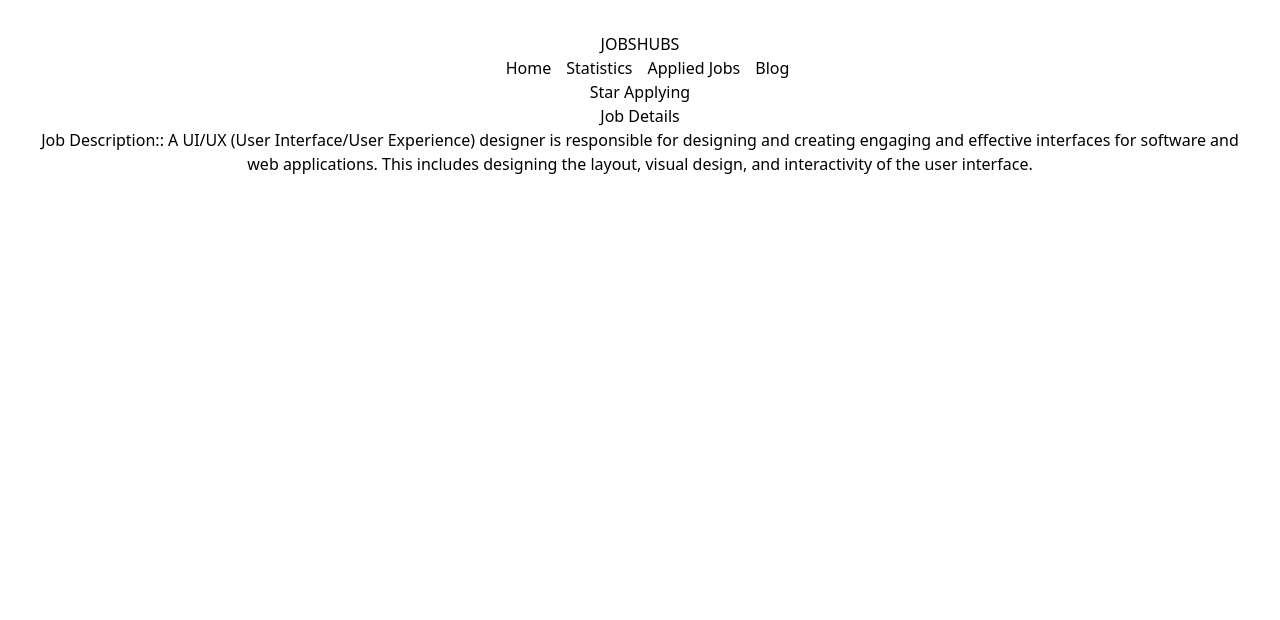
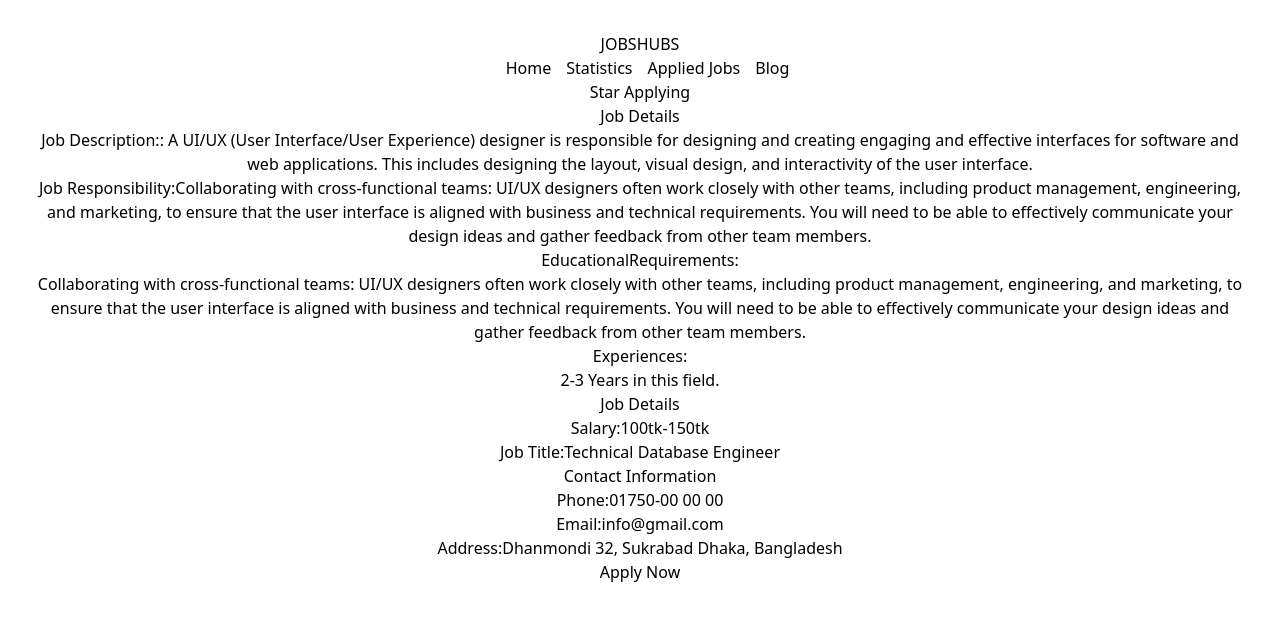
Before and after one commit to rimakhatun3/carrer-hub, a React (Vite) app: page /detail/1 in a window 1280 px wide. Shown: the top 620 px of the page. Built offline with nearby package versions, Linux system fonts and the light colour scheme.

Commit message:
added applied job

```diff
--- a/public/AllData.json
+++ b/public/AllData.json
@@ -22,7 +22,7 @@
     {
     "id": 2,
     "companyLogo": "https://i.ibb.co/b64jMDs/Group-10021.png",
-    "companyName": "Netflix",
+    "companyName": "AIRBND LLC",
     "jobTitle":"Senior Product Designer",
     "remote" :"Onsite",
     "location":"Dhaka, Bangladesh",
@@ -39,7 +39,7 @@
     {
     "id": 3,
     "companyLogo": "https://i.ibb.co/Tmzpmpp/netflix-4-1.png",
-    "companyName": "Tesla",
+    "companyName": "netliflix",
     "jobTitle":"Software Enginee",
     "remote" :"Onsite",
     "location":"Dhaka, Bangladesh",
@@ -50,7 +50,7 @@
     {
     "id": 4,
     "companyLogo": "https://i.ibb.co/jV4ngyJ/tesla-9-1.png",
-    "companyName": "Google LLC",
+    "companyName": "TESLA",
     "jobTitle":"Technical Database Engineer",
     "remote" :"remote",
     "location":"Dhaka, Bangladesh",
@@ -101,7 +101,7 @@
     {
     "id": 7,
     "companyLogo": "https://i.ibb.co/jV4ngyJ/tesla-9-1.png",
-    "companyName": "Google LLC",
+    "companyName": "TESLA",
     "jobTitle":"Technical Database Engineer",
     "remote" :"Onsite",
     "location":"Dhaka, Bangladesh",
--- /dev/null
+++ b/src/Components/AppliedJob/AppliedJob.jsx
@@ -0,0 +1,26 @@
+import React from 'react';
+import { getShoppingCart } from '../../utilitis/fakaDb';
+import { useLoaderData } from 'react-router-dom';
+import ApplyJob from '../ApplyJob/ApplyJob';
+
+const AppliedJob = () => {
+    const CartData= useLoaderData()
+    let newCart = []
+    const cart = getShoppingCart()
+    for(const id in cart){
+
+        const findData = CartData.find(data=>data.id==id)
+    if(findData){
+        newCart.push(findData)
+    }
+    console.log(newCart)
+}
+    return (
+        <div>
+            <h1 className='text-xl font-bold bg-slate-50 py-14 '>Applied Jobs</h1>
+           <div> {newCart.map(data=><ApplyJob key={data.id} data={data}></ApplyJob>)}</div>
+        </div>
+    );
+};
+
+export default AppliedJob;
--- /dev/null
+++ b/src/Components/ApplyJob/ApplyJob.jsx
@@ -0,0 +1,33 @@
+import React from 'react';
+import { FontAwesomeIcon } from '@fortawesome/react-fontawesome'
+  import { faLocationPin,faCheck } from '@fortawesome/free-solid-svg-icons'
+  import { Link } from 'react-router-dom';
+const ApplyJob = ({data}) => {
+    console.log(data)
+    const {companyLogo,jobTitle,location,salary,remote,fullTime,companyName,id} = data
+    return (
+        <div>
+            <div className='lg:flex justify-between items-center my-10 border rounded-md py-6 px-6'>
+               <div className='flex gap-5' >
+               <img className='border px-12 rounded-lg bg-slate-200  py-24' src={companyLogo} alt="" />
+                <div>
+                    <h1 className='text-xl font-bold'>{jobTitle}</h1>
+                    <p>{companyName}</p>
+                    <div className='flex gap-3 my-5'>
+               <button className='border py-2 px-5 text-blue-800'>{remote}</button>
+               <button className='border py-2 px-7 text-blue-800'>{fullTime}</button>
+            </div>
+            <div className='flex gap-3 my-4 '>
+                <p><FontAwesomeIcon icon={faLocationPin} /> {location}</p>
+                <p> <FontAwesomeIcon icon={faCheck} /> {salary}</p>
+            </div>
+                </div>
+               </div>
+               <Link to={`/detail/${id}`}><button className='py-3 px-6 bg-teal-500 rounded-md'>View Details</button></Link>
+            </div>
+
+        </div>
+    );
+};
+
+export default ApplyJob;
--- a/src/Components/ViewDetails/ViewDetails.jsx
+++ b/src/Components/ViewDetails/ViewDetails.jsx
@@ -1,10 +1,13 @@
 import React, { useEffect, useState } from 'react';
 import { useLoaderData, useParams } from 'react-router-dom';
+import { addToDb } from '../../utilitis/fakaDb';
 
 const ViewDetails = () => {
     const [items,setItems] = useState({})
     const id = useParams()
     const details = useLoaderData()
+    const [cart,setCart] = useState([])
+    console.log(cart)
 
     useEffect(()=>{
 
@@ -13,16 +16,51 @@ const ViewDetails = () => {
             setItems(findData)
         }
     },[])
-console.log(items)
+    const addToCart =(product)=>{
+        let newCart = [];
+        // const newCart = [...cart, product];
+        // if product doesn't exist in the cart, then set quantity = 1
+        // if exist update quantity by 1
+        const exists = cart.find(pd => pd.id === product.id);
+        if (!exists) {
+            product.quantity = 1;
+            newCart = [...cart, product]
+        }
+        else {
+            exists.quantity = exists.quantity + 1;
+            const remaining = cart.filter(pd => pd.id !== product.id);
+            newCart = [...remaining, exists];
+        }
+
+        setCart(newCart)
+        addToDb(product.id);
+        console.log(cart)
+    }
+// console.log(items)
     return (
         <div>
             <h1 className='bg-slate-50 text-xl font-bold py-10'>Job Details</h1>
-            <div>
-                <div>
-                    <p><span className='text-xl font-semibold'>Job Description</span>:{items.jobDescription}</p>
+            <div className='grid lg:grid-cols-6 gap-5 mt-10'>
+                <div className='lg:col-span-4'>
+                    <p className='mb-5'><span className='text-xl font-semibold'>Job Description</span>:{items.jobDescription}</p>
+                    <p className='mb-5'><span className='text-xl font-semibold'>Job Responsibility</span>:{items.jobResponsibility}</p>
+                    <p className='text-xl font-semibold  mb-5 text-left'>EducationalRequirements:</p>
+                    <p className='mb-5' >{items.jobResponsibility}</p>
+                    <p className='text-xl font-semibold text-left mb-5'>Experiences:</p>
+                    <p className='text-left mb-5'>{items.Experiences}</p>
 
                     </div>
-                <div></div>
+                <div className='lg:col-span-2 bg-slate-50 py-10 px-5 rounded-md'>
+                    <h1 className='text-xl font-semibold mb-5'>Job Details</h1>
+                    <p className='mb-5'><span className='text-xl font-semibold'>Salary</span>:{items.salary}</p>
+                    <p className='mb-5'><span className='text-xl font-semibold'>Job Title</span>:{items.jobTitle}</p>
+                    <h1 className='text-xl font-semibold'>Contact Information</h1>
+                    <p className='mb-5'><span className='text-xl font-semibold'>Phone</span>:{items.phone}</p>
+                    <p className='mb-5'><span className='text-xl font-semibold'>Email</span>:{items.email}</p>
+                    <p className='mb-5'><span className='text-xl font-semibold'>Address</span>:{items.address}</p>
+                    <button onClick={()=>addToCart(items)} className='py-3 px-6 bg-teal-200 w-72 rounded-md'>Apply Now</button>
+                </div>
+
             </div>
         </div>
     );
--- a/src/main.jsx
+++ b/src/main.jsx
@@ -6,6 +6,7 @@ import { RouterProvider, createBrowserRouter } from 'react-router-dom'
 import Main from './Components/Layout/Main'
 import Home from './Components/Home/Home'
 import ViewDetails from './Components/ViewDetails/ViewDetails'
+import AppliedJob from './Components/AppliedJob/AppliedJob'
 const router = createBrowserRouter([
   {
     path:'/',
@@ -14,12 +15,17 @@ const router = createBrowserRouter([
       {
         path:'/',
         element:<Home></Home>,
-        loader:()=>fetch('AllData.json')
+        loader:()=>fetch('/AllData.json')
       },
      {
       path:'detail/:Id',
       element:<ViewDetails></ViewDetails>,
       loader:({params})=>fetch("/AllData.json")
+     },
+     {
+      path:'apply',
+      element:<AppliedJob></AppliedJob>,
+      loader:()=>fetch('/AllData.json')
      }
     ]
 
--- /dev/null
+++ b/src/utilitis/fakaDb.js
@@ -0,0 +1,43 @@
+const addToDb = id => {
+    let shoppingCart = getShoppingCart();
+    // add quantity
+    const quantity = shoppingCart[id];
+    if (!quantity) {
+        shoppingCart[id] = 1;
+    }
+    else {
+        const newQuantity = quantity + 1;
+        shoppingCart[id] = newQuantity;
+    }
+    localStorage.setItem('shopping-cart', JSON.stringify(shoppingCart));
+}
+
+const removeFromDb = id => {
+    const shoppingCart = getShoppingCart();
+    if (id in shoppingCart) {
+        delete shoppingCart[id];
+        localStorage.setItem('shopping-cart', JSON.stringify(shoppingCart));
+    }
+}
+
+const getShoppingCart = () => {
+    let shoppingCart = {};
+
+    //get the shopping cart from local storage
+    const storedCart = localStorage.getItem('shopping-cart');
+    if (storedCart) {
+        shoppingCart = JSON.parse(storedCart);
+    }
+    return shoppingCart;
+}
+
+const deleteShoppingCart = () => {
+    localStorage.removeItem('shopping-cart');
+}
+
+export {
+    addToDb,
+    removeFromDb,
+    getShoppingCart,
+    deleteShoppingCart
+}
```
